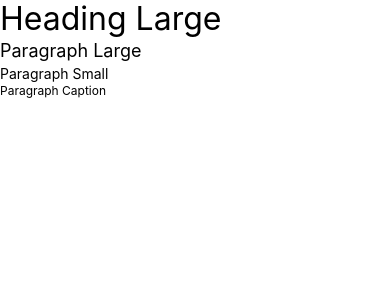
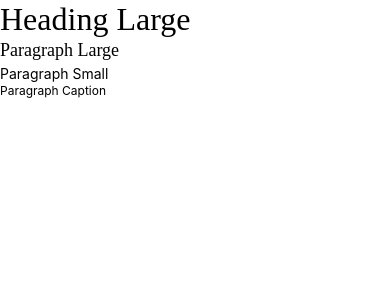
Before and after one commit to GersonRocha9/NubbleApp, a React Native app: screen / in a window 390 px wide. Shown: the top 300 px of the page. Built offline with nearby package versions, Linux system fonts and the light colour scheme.

Commit message:
feat: add font families on android and ios

```diff
--- a/App.tsx
+++ b/App.tsx
@@ -5,8 +5,20 @@ import {Text} from './src/components/Text/Text';
 export default function App() {
   return (
     <SafeAreaView>
-      <Text preset="headingLarge">Heading Large</Text>
-      <Text preset="paragraphLarge">Paragraph Large</Text>
+      <Text
+        preset="headingLarge"
+        style={{
+          fontFamily: 'Satoshi Italic',
+        }}>
+        Heading Large
+      </Text>
+      <Text
+        preset="paragraphLarge"
+        style={{
+          fontFamily: 'Satoshi Bold',
+        }}>
+        Paragraph Large
+      </Text>
       <Text preset="paragraphSmall">Paragraph Small</Text>
       <Text preset="paragraphCaption">Paragraph Caption</Text>
     </SafeAreaView>
```
Also changed, not shown: 23 other files (tests, documents, lock files or other folders).
